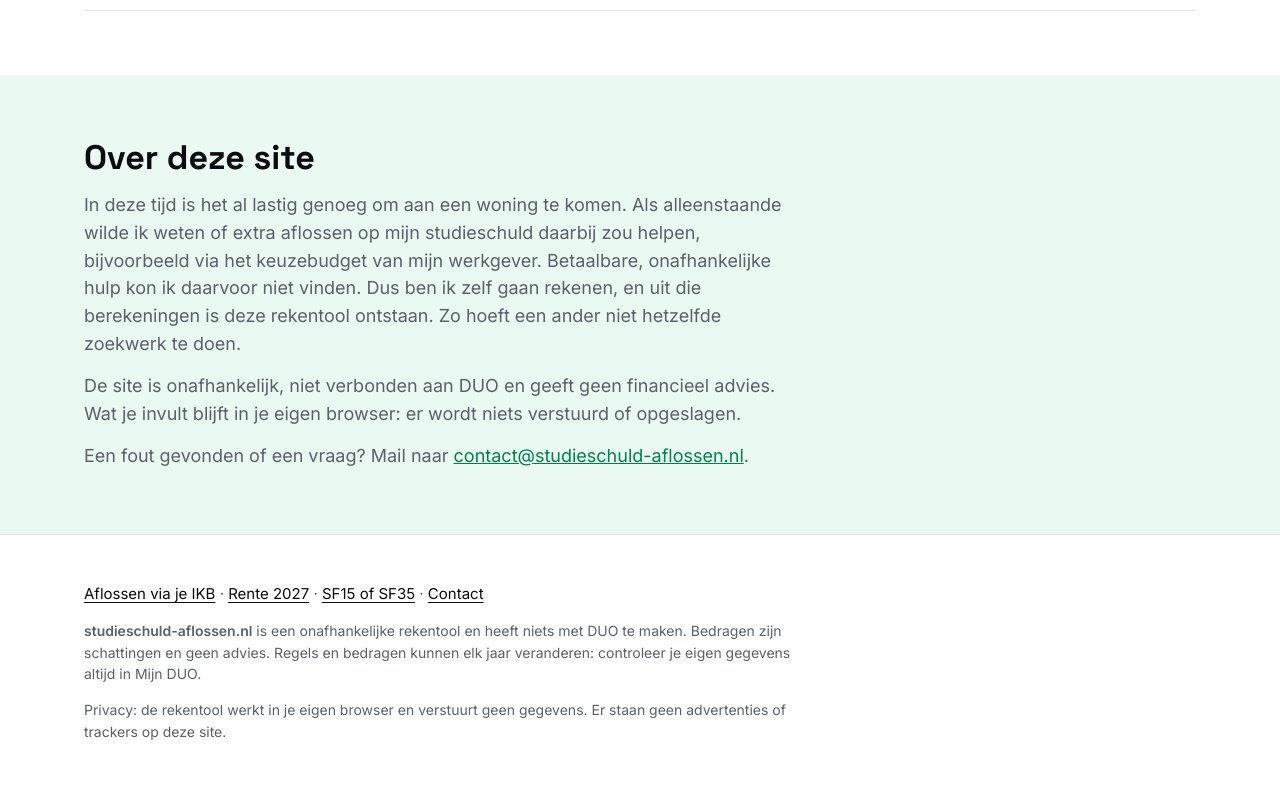
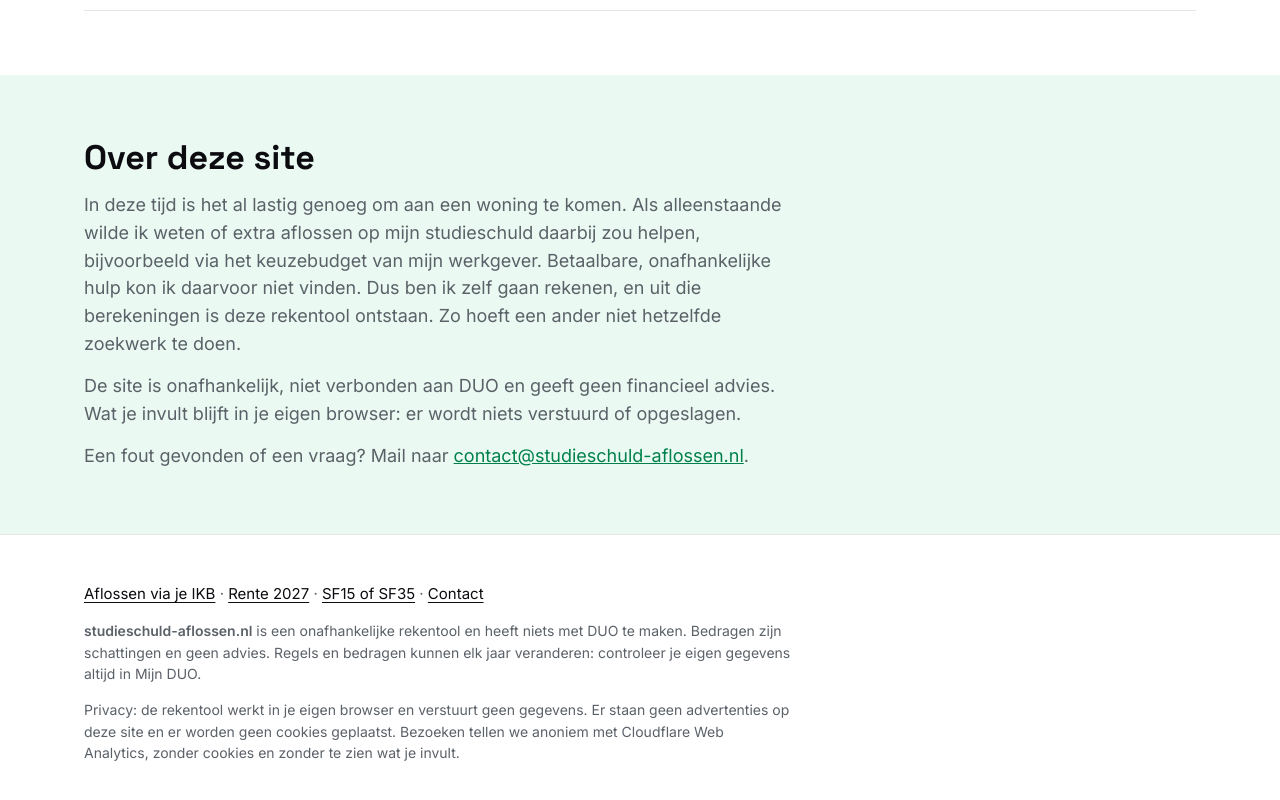
Before and after one commit to wuma1992/studieschuld-aflossen, a plain HTML site: page index.html in a window 1280 px wide. Shown: the part 2935-3735 px from the top of the page. Drawn offline with Linux system fonts and the light colour scheme.

Commit message:
Cloudflare Web Analytics toestaan en privacytekst bijwerken
Co-Authored-By: Claude Opus 5.5 <noreply@anthropic.com>
Claude-Session: https://claude.ai/code/session_015Qhoe4SL3YJCsmGGfCmpEA

```diff
--- a/index.html
+++ b/index.html
@@ -229,7 +229,7 @@ form:not(.stepped) .stepnav{display:none}
 <footer><div class="wrap">
 <p class="flinks"><a href="/studieschuld-aflossen-via-ikb/">Aflossen via je IKB</a> · <a href="/rente-studieschuld-2027/">Rente 2027</a> · <a href="/sf15-of-sf35/">SF15 of SF35</a> · <a href="mailto:contact@studieschuld-aflossen.nl">Contact</a></p>
 <p><strong>studieschuld-aflossen.nl</strong> is een onafhankelijke rekentool en heeft niets met DUO te maken. Bedragen zijn schattingen en geen advies. Regels en bedragen kunnen elk jaar veranderen: controleer je eigen gegevens altijd in Mijn DUO.</p>
-<p>Privacy: de rekentool werkt in je eigen browser en verstuurt geen gegevens. <span class="ads-off">Er staan geen advertenties of trackers op deze site.</span><span class="ads-on">Advertenties worden pas geladen nadat je toestemming geeft voor cookies.</span></p>
+<p>Privacy: de rekentool werkt in je eigen browser en verstuurt geen gegevens. <span class="ads-off">Er staan geen advertenties op deze site en er worden geen cookies geplaatst. Bezoeken tellen we anoniem met Cloudflare Web Analytics, zonder cookies en zonder te zien wat je invult.</span><span class="ads-on">Advertenties worden pas geladen nadat je toestemming geeft voor cookies.</span></p>
 </div></footer>
 
 <script src="reken.js"></script>
```
Also changed, not shown: 2 other files.
